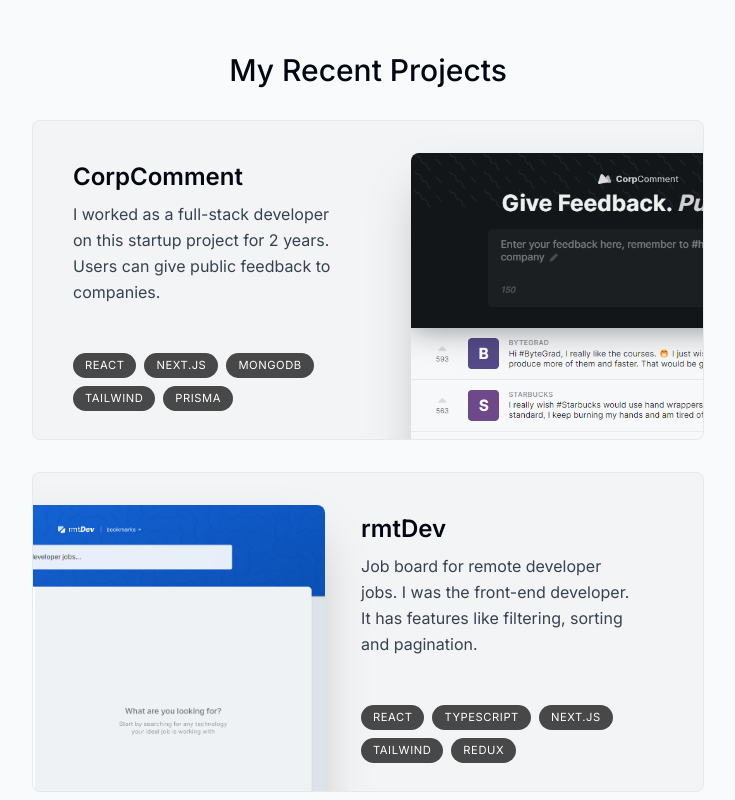
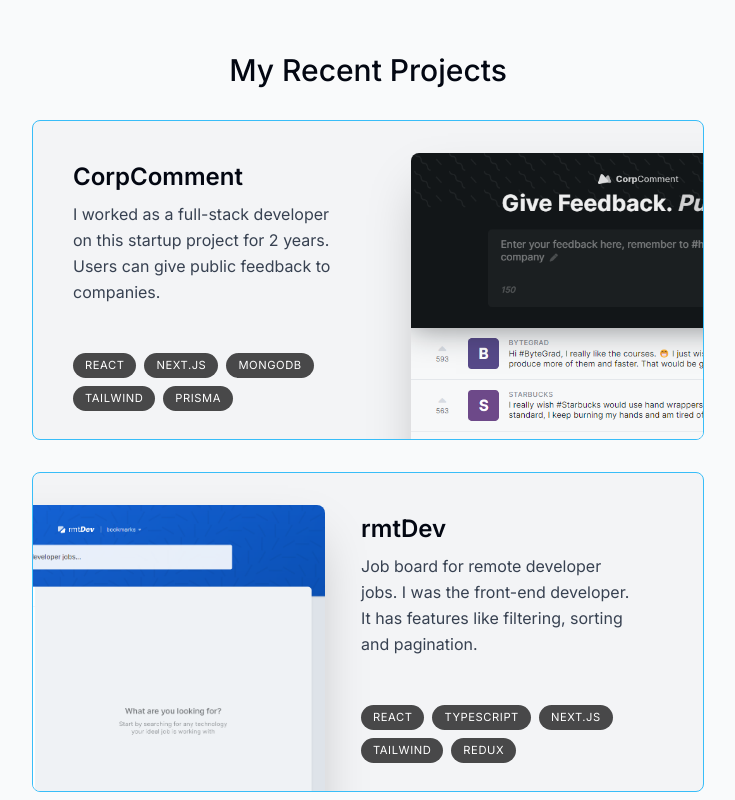
Before and after one commit to RenePung/portfolio-website-rene, a Next.js app: page / in a window 1280 px wide. Shown: the part 1300-2100 px from the top of the page, without its empty margins (272-1007 px from the left). Built offline with nearby package versions, Linux system fonts and the light colour scheme.

Commit message:
added styles

```diff
--- a/components/projects.tsx
+++ b/components/projects.tsx
@@ -29,7 +29,7 @@ type ProjectProps = (typeof projectsData)[number];
 function Project({ title, description, tags, imageUrl }: ProjectProps) {
   return (
 
-    <section className="group bg-gray-100 max-w-[42rem] border border-black/5 rounded-lg overflow-hidden mb-3 sm:mb-8 sm:pr-8 relative sm:h-[20rem] sm:group-even:pl-8">
+    <section className="group bg-gray-100 max-w-[42rem] border border-sky-400 rounded-lg overflow-hidden last:mb-0 mb-3 sm:mb-8 sm:pr-8 relative sm:h-[20rem] sm:group-even:pl-8">
 
     <div className="pt-4 pb-7 px-5 sm:pl-10 sm:pr-2 sm:pt-10 sm:max-w-[50%] flex flex-col h-full sm:group-even:ml-[18rem]">
 
```
